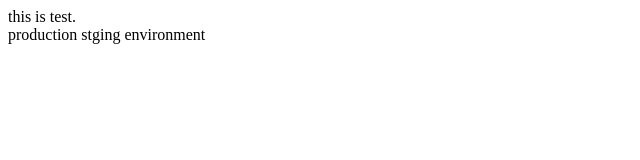
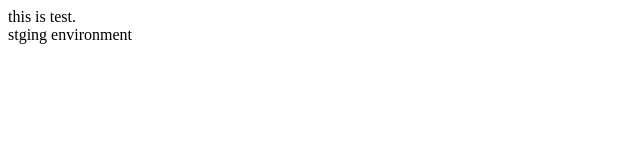
Before and after one commit to dyamashiro-techbeans/medical, a plain HTML site: page index.html in a window 1280 px wide. Shown: the full height of the page, 0-640 px from the left. Drawn offline with Linux system fonts and the light colour scheme.

Commit message:
Update index.html

```diff
--- a/index.html
+++ b/index.html
@@ -5,7 +5,7 @@
     <title>test page</title>
   </head>
   <body>
-    this is test.<br />production
+    this is test.<br />
     stging environment
   </body>
 </html>
```
